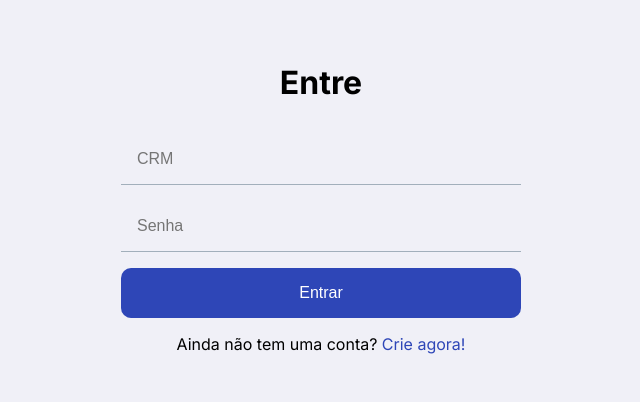
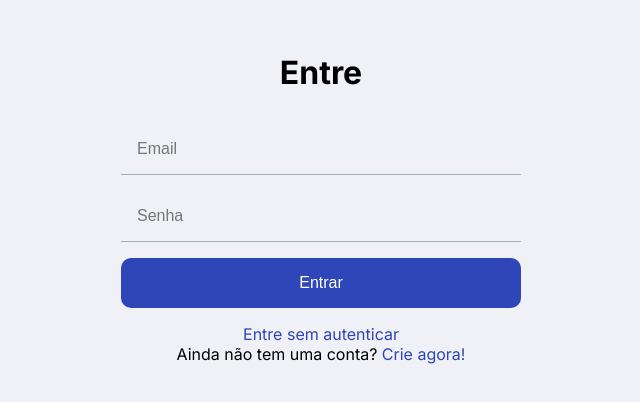
Before and after one commit to tomgoncalvs/safe-vision, a Next.js app: page /identify/login/doctor in a window 1280 px wide. Shown: the part 192-594 px from the top of the page, without its empty margins (319-959 px from the left). Built offline with nearby package versions, Linux system fonts and the light colour scheme.

Commit message:
Implementação página doctor

```diff
--- a/src/app/identify/login/doctor/page.tsx
+++ b/src/app/identify/login/doctor/page.tsx
@@ -1,5 +1,6 @@
 "use client"
-import React from 'react';
+import React, { useEffect, useState } from 'react';
+import { useRouter } from 'next/router';
 import {
   LoginContainer,
   Title,
@@ -8,19 +9,76 @@ import {
   Button,
   LinkText,
   LinkButton
-} from '../../../../../styles/identify/login/Login.Styles'; // Atualize o caminho conforme necessário
+} from '../../../../../styles/identify/login/Login.Styles';
 
 export default function Login() {
+  const [email, setEmail] = useState('');
+  const [senha, setSenha] = useState('');
+  const [isLoggedIn, setIsLoggedIn] = useState(false);
+
+  const handleLogin = async (event: { preventDefault: () => void; }) => {
+    event.preventDefault();
+
+    try {
+      const response = await fetch('http://127.0.0.1:8090/pacientes/login', {
+        method: 'POST',
+        headers: {
+          'Content-Type': 'application/json',
+        },
+        body: JSON.stringify({ email, senha }),
+      });
+
+      const data = await response.json();
+      if (response.ok) {
+        setIsLoggedIn(true);
+        console.log('Login bem-sucedido:', data);
+        alert('Login bem-sucedido!');
+      } else {
+        switch (response.status) {
+          case 401:
+            alert('Falha na autenticação. Verifique seu e-mail e senha.');
+            break;
+          case 403:
+            alert('Acesso negado. Você não tem permissão para acessar este recurso.');
+            break;
+          case 500:
+            alert('Erro no servidor. Tente novamente mais tarde.');
+            break;
+          default:
+            alert('Ocorreu um erro desconhecido. Tente novamente.');
+        }
+        console.error('Erro no login:', data);
+      }
+    } catch (error) {
+      alert('API está desligada. Utilize a função abaixo do botão "Entre sem Autenticar".');
+      console.error('Erro na requisição:', error);
+    }
+  };
+
   return (
     <LoginContainer>
       <Title>Entre</Title>
-      <Form>
-        <Input type="email" placeholder="CRM" />
-        <Input type="password" placeholder="Senha" />
+      <Form onSubmit={handleLogin}>
+        <Input
+          type="email"
+          placeholder="Email"
+          value={email}
+          onChange={(e: { target: { value: React.SetStateAction<string>; }; }) => setEmail(e.target.value)}
+        />
+        <Input
+          type="password"
+          placeholder="Senha"
+          value={senha}
+          onChange={(e: { target: { value: React.SetStateAction<string>; }; }) => setSenha(e.target.value)}
+        />
         <Button type="submit">Entrar</Button>
+
       </Form>
       <LinkText>
-        Ainda não tem uma conta? <LinkButton href="/signup">Crie agora!</LinkButton>
+        <LinkButton href="/logado">Entre sem autenticar</LinkButton>
+      </LinkText>
+      <LinkText>
+        Ainda não tem uma conta? <LinkButton href="/identify/register">Crie agora!</LinkButton>
       </LinkText>
     </LoginContainer>
   );
```
